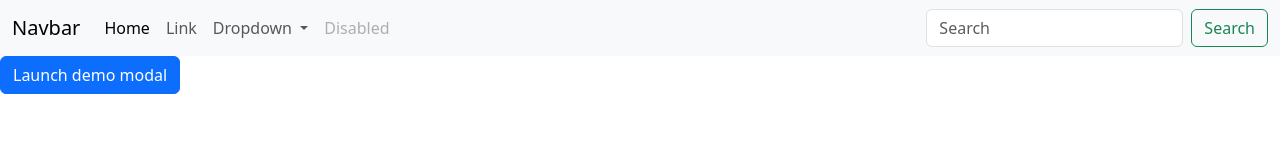
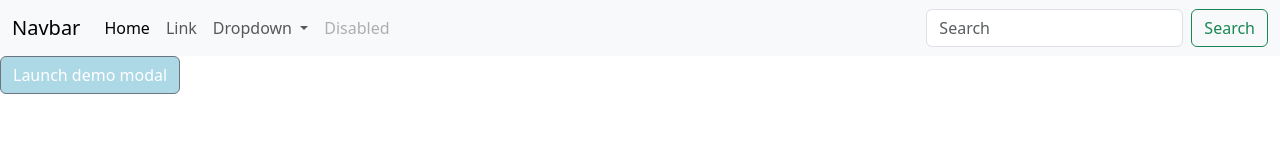
Before and after one commit to ndethn/bootstrap-setup, a plain HTML site: page index.html in a window 1280 px wide. Drawn offline with nearby package versions, Linux system fonts and the light colour scheme.

Commit message:
add style css file and style to btn

```diff
--- a/index.html
+++ b/index.html
@@ -7,7 +7,8 @@
     <title>Boostrap</title>
     <link href="https://cdn.jsdelivr.net/npm/bootstrap@5.3.2/dist/css/bootstrap.min.css" rel="stylesheet"
         integrity="sha384-T3c6CoIi6uLrA9TneNEoa7RxnatzjcDSCmG1MXxSR1GAsXEV/Dwwykc2MPK8M2HN" crossorigin="anonymous">
-</head>
+    <link rel="stylesheet" href="styles.css">
+    </head>
 
 <body>
     <!-- boostrap navbar -->
@@ -54,7 +55,7 @@
     </nav>
 
     <!-- Button trigger modal -->
-<button type="button" class="btn btn-primary" data-bs-toggle="modal" data-bs-target="#exampleModal">
+<button type="button" class="btn btn-secondary" data-bs-toggle="modal" data-bs-target="#exampleModal">
     Launch demo modal
   </button>
 
--- /dev/null
+++ b/styles.css
@@ -0,0 +1,7 @@
+.btn-secondary {
+    background-color: lightblue;
+}
+
+.btn-secondary:hover {
+    background-color: grey;
+}
```
